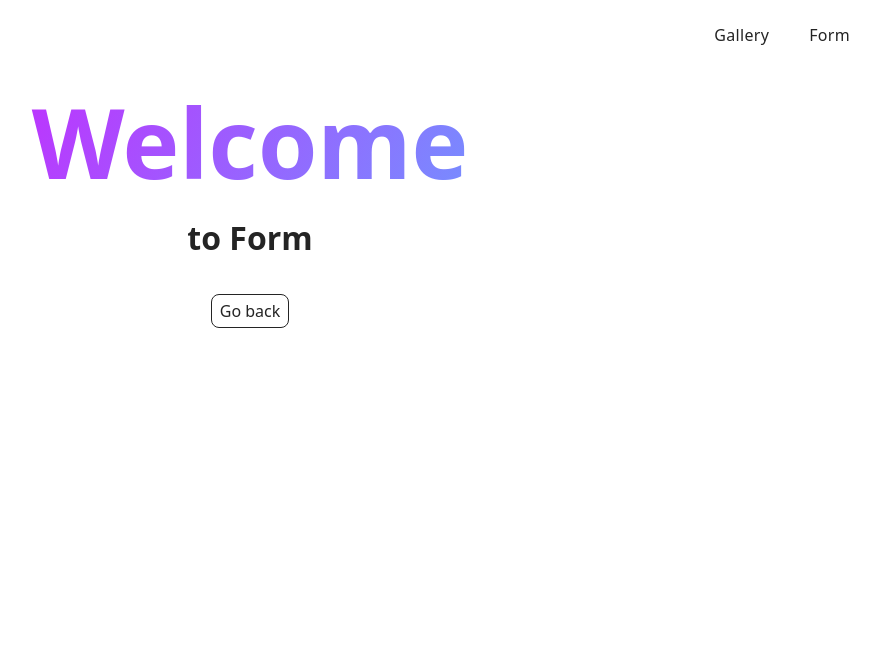
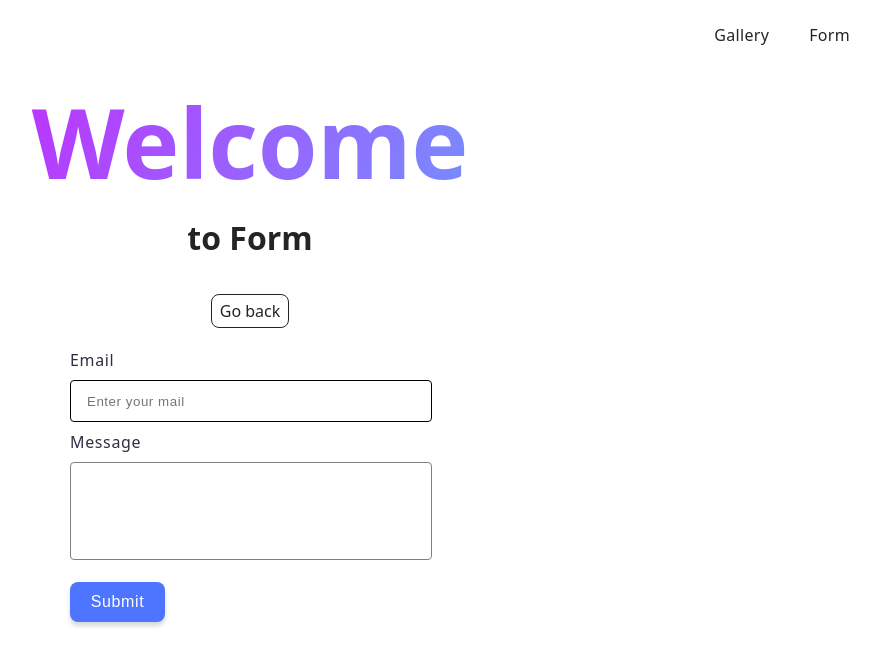
Before and after one commit to Serhii-Zviahin/goit-js-hw-09, a website built with Vite: page src/2-form.html in a window 1280 px wide. Shown: the whole page, without its empty margins (390-1270 px from the left). Built offline with nearby package versions, Linux system fonts and the light colour scheme.

Commit message:
solve task-2 - page Form

```diff
--- a/package.json
+++ b/package.json
@@ -10,6 +10,7 @@
   },
   "devDependencies": {
     "glob": "^11.0.0",
+    "nanoid": "^5.1.6",
     "postcss": "^8.4.41",
     "postcss-sort-media-queries": "^5.2.0",
     "vite": "^5.4.6"
--- a/src/2-form.html
+++ b/src/2-form.html
@@ -19,6 +19,19 @@
       </h1>
       <load src="./partials/back-link.html" />
     </div>
+    <form class="feedback-form" autocomplete="off">
+      <label>
+        Email
+        <input type="email" name="email" autofocus placeholder="Enter your mail" /><span class="error-message">Please
+          enter a valid email</span>
+      </label>
+      <label>
+        Message
+        <textarea name="message" rows="8"></textarea>
+      </label>
+      <button type="submit">Submit</button>
+    </form>
+
   </main>
 
   <script type="module" src="./js/2-form.js"></script>
--- /dev/null
+++ b/src/css/form.css
@@ -0,0 +1,88 @@
+.feedback-form {
+  display: flex;
+  flex-direction: column;
+  width: 360px;
+  margin: 20px auto;
+  text-align: left;
+  position: relative;
+}
+form label {
+  width: 360px;
+  font-weight: 400;
+  font-size: 16px;
+  line-height: 1.5;
+  letter-spacing: 0.04em;
+  color: #2e2f42;
+  display: block;
+  margin-bottom: 8px;
+}
+.feedback-form input {
+  border: 1px solid #808080;
+  border-radius: 4px;
+  padding: 0 16px;
+  margin-top: 8px;
+  width: 328px;
+  letter-spacing: 0.04em;
+  height: 40px;
+  outline: transparent;
+  transition: border-color 250ms cubic-bezier(0.4, 0, 0.2, 1);
+}
+.feedback-form input:not(:placeholder-shown):invalid {
+  border-color: #b10000;
+}
+.feedback-form input:not(:placeholder-shown):invalid ~ .error-message {
+  display: block;
+}
+
+.error-message {
+  display: none;
+  top: 25%;
+  position: absolute;
+  color: #b10000;
+}
+
+.feedback-form input:focus,
+.feedback-form input:hover {
+  border: 1px solid #000;
+}
+
+.feedback-form textarea {
+  width: 328px;
+  height: 80px;
+  margin-top: 8px;
+  font-size: 12px;
+  line-height: 1.17;
+  letter-spacing: 0.04em;
+  color: rgba(46, 47, 66, 0.4);
+  border: 1px solid #808080;
+  border-radius: 4px;
+  background-color: transparent;
+  padding: 8px 16px;
+  outline: transparent;
+  transition: border-color 250ms cubic-bezier(0.4, 0, 0.2, 1);
+  resize: none;
+}
+
+form button {
+  display: block;
+  margin-top: 8px;
+  border-radius: 8px;
+  border: none;
+  width: 95px;
+  height: 40px;
+  box-shadow: 0 4px 4px 0 rgba(0, 0, 0, 0.15);
+  background: #4e75ff;
+  font-family: 'Montserrat', sans-serif;
+  font-weight: 500;
+  font-size: 16px;
+  line-height: 1.5;
+  letter-spacing: 0.04em;
+  text-align: center;
+  color: #ffffff;
+  cursor: pointer;
+  transition: background-color 250ms cubic-bezier(0.4, 0, 0.2, 1);
+}
+form button:hover,
+form button:focus {
+  background: #6c8cff;
+}
--- a/src/css/gallery.css
+++ b/src/css/gallery.css
@@ -4,7 +4,6 @@
   flex-wrap: wrap;
   gap: 24px;
   width: 1128px;
-  list-style-type: none;
   margin: 20px auto 0;
 }
 .gallery-image {
--- a/src/css/styles.css
+++ b/src/css/styles.css
@@ -15,3 +15,4 @@
 @import url('./back-link.css');
 @import url('./main-title.css');
 @import url('./gallery.css');
+@import url('./form.css');
--- a/src/js/1-gallery.js
+++ b/src/js/1-gallery.js
@@ -72,6 +72,7 @@ const imagesStr = images.map(item => `
                 class="gallery-image"
                 src="${item.preview}"
                 alt="${item.description}"
+                title="${item.description}"
             />
         </a>
     </li>
@@ -81,4 +82,4 @@ const gallery = document.querySelector('.gallery');
 gallery.insertAdjacentHTML('beforeend', imagesStr);
 
 
-new SimpleLightbox('.gallery-link', { /* options */ });
+new SimpleLightbox('.gallery-link', { captionsData: "title", captionPosition: "bottom", captionDelay: 250 });
--- a/src/js/2-form.js
+++ b/src/js/2-form.js
@@ -1 +1,45 @@
-import SimpleLightbox from "simplelightbox";
+const formData = {
+    email: '',
+    message: '',
+}
+
+const Storage_Key = 'feedback-form-state';
+const form = document.querySelector('.feedback-form');
+const userEmail = form.querySelector('input');
+const textarea = form.querySelector('textarea');
+populateForm();
+
+userEmail.addEventListener('input', saveData);
+textarea.addEventListener('input', saveData);
+
+function saveData() {
+    formData.email = userEmail.value.trim();
+    formData.message = textarea.value.trim();
+    localStorage.setItem(Storage_Key, JSON.stringify(formData));
+} ;
+
+function populateForm() {
+    const restoreForm = JSON.parse(localStorage.getItem(Storage_Key));
+    if (!restoreForm) {
+        return;
+    }
+    if (restoreForm.email) {
+        userEmail.value = restoreForm.email || '';
+    } if (restoreForm.message) {
+        textarea.value = restoreForm.message || '';
+    }
+}
+
+form.addEventListener('submit', handlerSubmit);
+function handlerSubmit(event) {
+    event.preventDefault();
+    const restoreForm = JSON.parse(localStorage.getItem(Storage_Key));
+    if (!restoreForm.email) {
+        return alert ('Fill please all fields');
+    }
+    if (!restoreForm.message) {
+        return alert ('Fill please all fields');
+    }
+    event.currentTarget.reset();
+    localStorage.removeItem(Storage_Key);
+}
```
Also changed, not shown: 1 other file.
